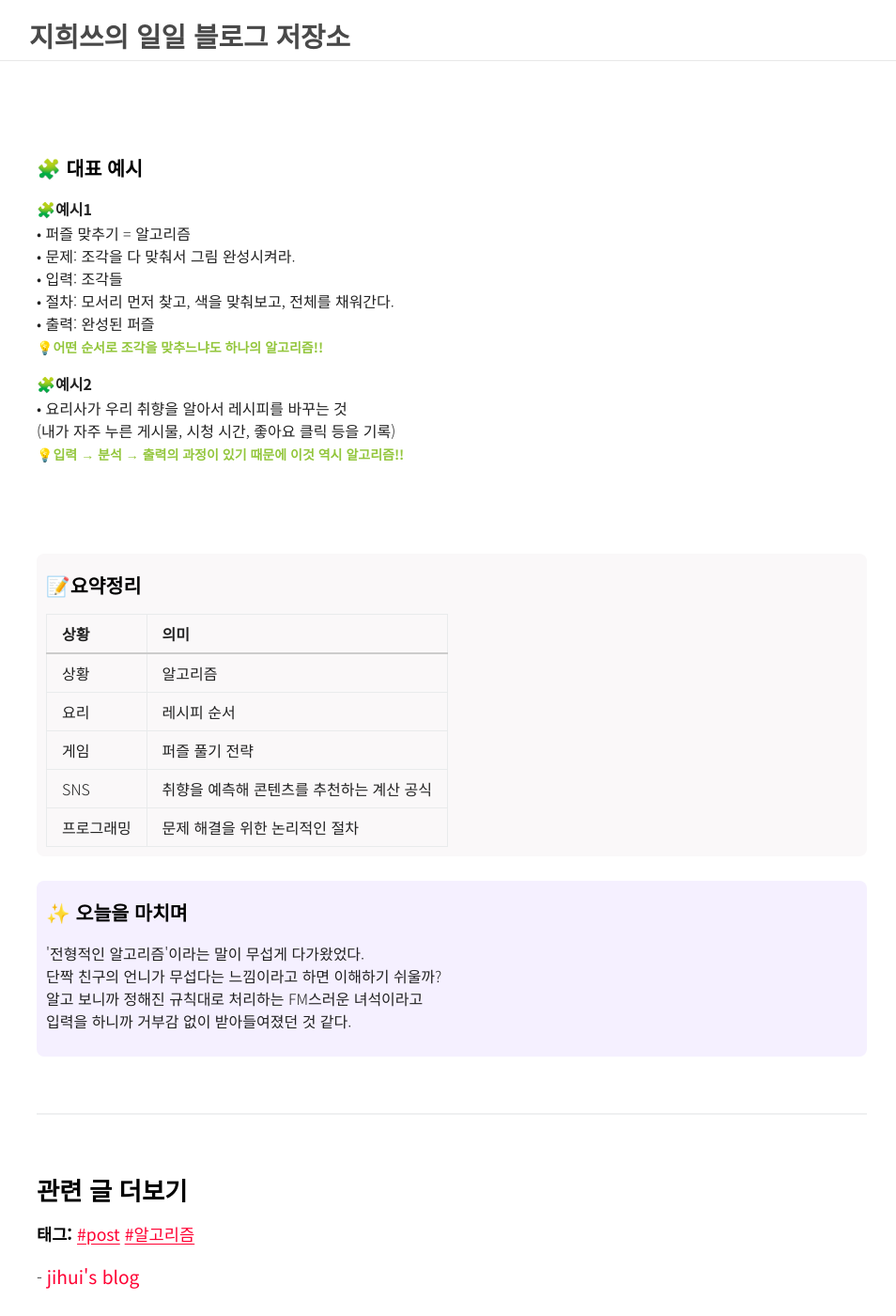
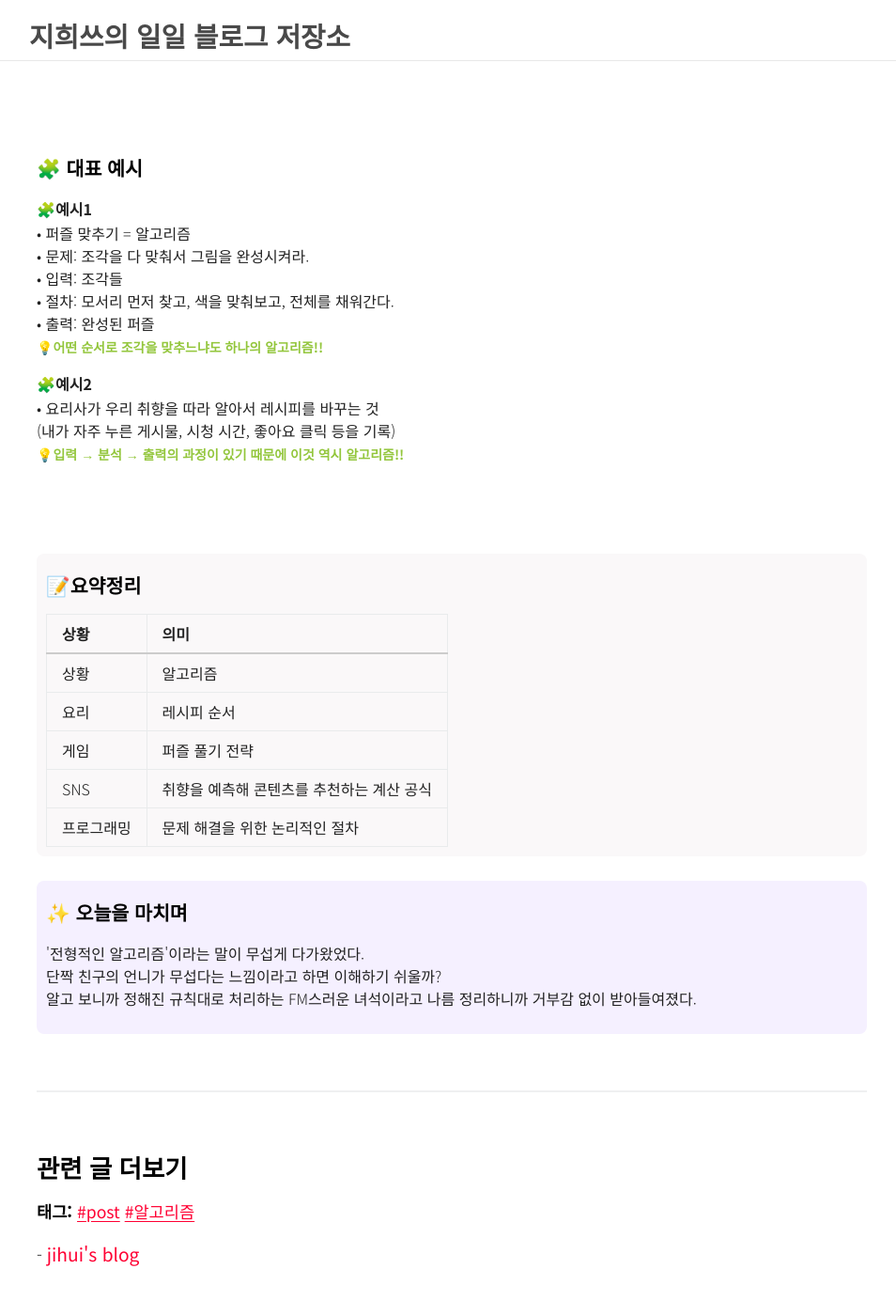
Before and after one commit to jihuikim45/jihuikim45.github.io, a Jekyll site: the page built from _posts/2025-05-17-알고리즘.md, in a window 1280 px wide and 1400 px high, scrolled down 1275 px. Shown: the whole window at 94% size, without its empty margins (159-1113 px from the left). Built offline with Jekyll 4.4.1, drawn with Linux system fonts in a browser that asks for light colours.

Commit message:
feat오타수정

```diff
--- a/_posts/2025-05-17-알고리즘.md
+++ b/_posts/2025-05-17-알고리즘.md
@@ -75,7 +75,7 @@
 
 <p style="font-size: 16px; font-weight: bold; margin-bottom: 2px;">🧩예시2</p>
 <p style="font-size: 16px; margin-top: 0;">
-• 요리사가 우리 취향을 알아서 레시피를 바꾸는 것<br>
+• 요리사가 우리 취향을 따라 알아서 레시피를 바꾸는 것<br>
  (내가 자주 누른 게시물, 시청 시간, 좋아요 클릭 등을 기록)<br>
 
 <span style="color:rgb(147, 198, 60); font-size: 14px; font-weight: bold; margin: 0;">💡입력 →  분석 →  출력의 과정이 있기 때문에 이것 역시 알고리즘!!</span>
@@ -111,6 +111,5 @@
 <h3 style="margin-top: 8px">✨ 오늘을 마치며</h3>
 <p style="font-size: 16px;">'전형적인 알고리즘'이라는 말이 무섭게 다가왔었다.<br>
  단짝 친구의 언니가 무섭다는 느낌이라고 하면 이해하기 쉬울까?<br>
- 알고 보니까 정해진 규칙대로 처리하는 FM스러운 녀석이라고<br>
- 입력을 하니까 거부감 없이 받아들여졌던 것 같다.</p>
+ 알고 보니까 정해진 규칙대로 처리하는 FM스러운 녀석이라고 나름 정리하니까 거부감 없이 받아들여졌다.</p>
 </div>
```
Also changed, not shown: other parts of _posts/2025-05-17-알고리즘.md (+1 -1 lines).
